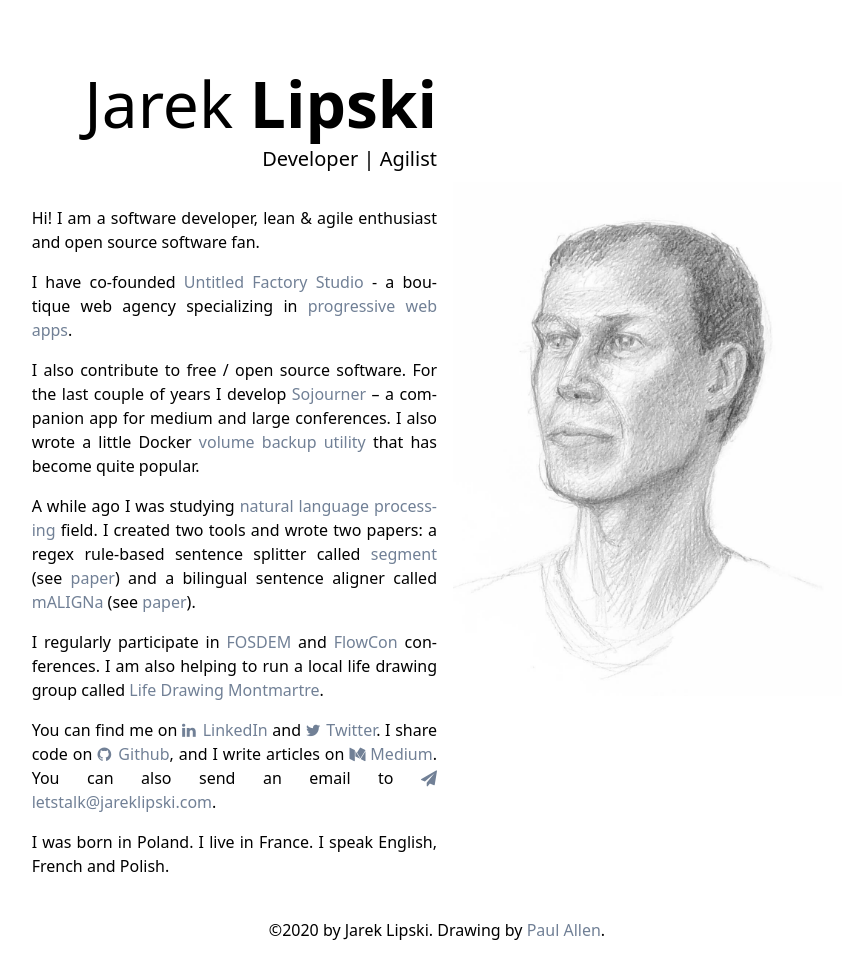
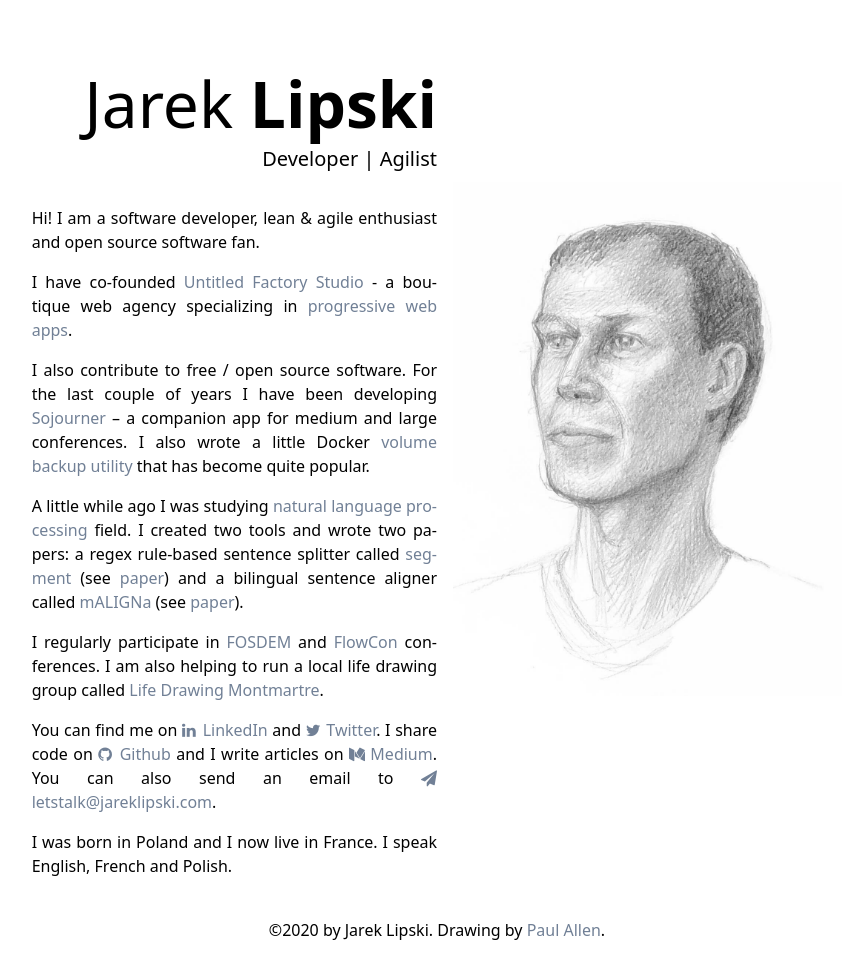
Before and after one commit to loomchild/website, a website: page index.html in a window 1280 px wide. Shown: the whole page, without its empty margins (203-1050 px from the left). Drawn offline with nearby package versions, Linux system fonts and the light colour scheme; files that its build step writes are made by us from their sources.

Commit message:
proofread

```diff
--- a/index.html
+++ b/index.html
@@ -30,11 +30,11 @@
             </p>
             <p class="mt-4">
               I also contribute to free / open source software.
-              For the last couple of years I develop <a class="link" href="https://fosdem.sojourner.rocks/" target="_blank">Sojourner</a> – a companion app for medium and large conferences.
+              For the last couple of years I have been developing <a class="link" href="https://fosdem.sojourner.rocks/" target="_blank">Sojourner</a> – a companion app for medium and large conferences.
               I also wrote a little Docker <a class="link" href="https://github.com/loomchild/volume-backup" target="_blank">volume backup utility</a> that has become quite popular.
             </p>
             <p class="mt-4">
-              A while ago I was studying <a class="link" href="https://en.wikipedia.org/wiki/Natural_language_processing" target="_blank">natural language processing</a> field. I created two tools and wrote two papers: a regex rule-based sentence splitter called <a class="link" href="https://github.com/loomchild/segment" target="_blank">segment</a> (see <a class="link" href="static/Using_SRX_standard_for_sentence_segmentation_in_LanguageTool.pdf" target="_blank">paper</a>) and a bilingual sentence aligner called <a class="link" href="https://github.com/loomchild/maligna" target="_blank">mALIGNa</a> (see <a class="link" href="static/A_new_tool_for_the_bilingual_text_aligning_at_the_sentence_level.pdf" target="_blank">paper</a>).
+              A little while ago I was studying <a class="link" href="https://en.wikipedia.org/wiki/Natural_language_processing" target="_blank">natural language processing</a> field. I created two tools and wrote two papers: a regex rule-based sentence splitter called <a class="link" href="https://github.com/loomchild/segment" target="_blank">segment</a> (see <a class="link" href="static/Using_SRX_standard_for_sentence_segmentation_in_LanguageTool.pdf" target="_blank">paper</a>) and a bilingual sentence aligner called <a class="link" href="https://github.com/loomchild/maligna" target="_blank">mALIGNa</a> (see <a class="link" href="static/A_new_tool_for_the_bilingual_text_aligning_at_the_sentence_level.pdf" target="_blank">paper</a>).
             </p>
             <p class="mt-4">
               I regularly participate in <a class="link" href="https://fosdem.org/" target="_blank">FOSDEM</a> and <a class="link" href="https://flowcon.io" target="_blank">FlowCon</a> conferences. I am also helping to run a local life drawing group called <a class="link" href="https://lifedrawingmontmartre.com" target="_blank">Life Drawing Montmartre</a>.
@@ -45,14 +45,14 @@
               and
               <a class="link" href="https://twitter.com/untitledfactory" target="_blank"><i class="icon-twitter"></i> Twitter</a>.
               I share code on
-              <a class="link" href="https://github.com/loomchild/" target="_blank"><i class="icon-github-circled"></i> Github</a>,
+              <a class="link" href="https://github.com/loomchild/" target="_blank"><i class="icon-github-circled"></i> Github</a>
               and I write articles on
               <a class="link" href="https://medium.com/@loomchild" target="_blank"><i class="icon-medium"></i> Medium</a>.
               You can also send an email to
               <a class="link" href="mailto:letstalk@jareklipski.com"><i class="icon-paper-plane"></i> letstalk@jareklipski.com</a>.
             </p>
             <p class="mt-4">
-              I was born in Poland. I live in France. I speak English, French and Polish.
+              I was born in Poland and I now live in France. I speak English, French and Polish.
             </p>
           </div>
         </div>
```
